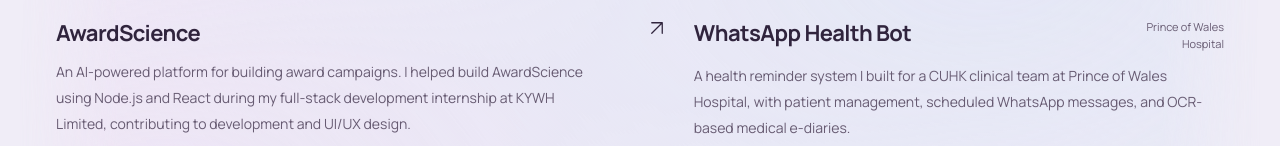
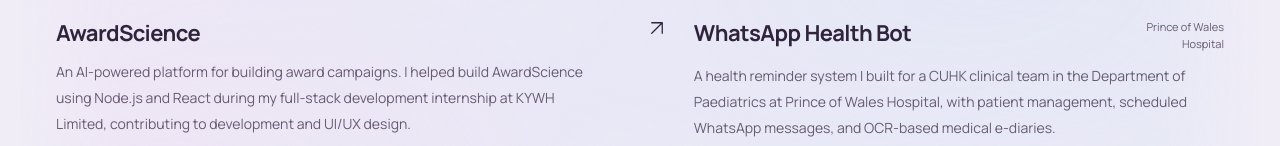
Before and after one commit to dazess/dazess.github.io, a plain HTML site: page index.html in a window 1280 px wide. Shown: the part 806-952 px from the top of the page. Drawn offline with Linux system fonts and the light colour scheme.

Commit message:
Mention Department of Paediatrics in WhatsApp Health Bot description

```diff
--- a/index.html
+++ b/index.html
@@ -54,7 +54,7 @@
             <span class="visual-action">Explore the interface <svg class="icon" aria-hidden="true"><use href="#expand"/></svg></span>
           </button>
           <div class="project-heading"><h3>WhatsApp Health Bot</h3><span class="small-label">Prince of Wales Hospital</span></div>
-          <p>A health reminder system I built for a CUHK clinical team at Prince of Wales Hospital, with patient management, scheduled WhatsApp messages, and OCR-based medical e-diaries.</p>
+          <p>A health reminder system I built for a CUHK clinical team in the Department of Paediatrics at Prince of Wales Hospital, with patient management, scheduled WhatsApp messages, and OCR-based medical e-diaries.</p>
           <ul class="tags" aria-label="Project technologies"><li>Python / Flask</li><li>WhatsApp</li><li>GCP</li></ul>
         </article>
       </div>
```
